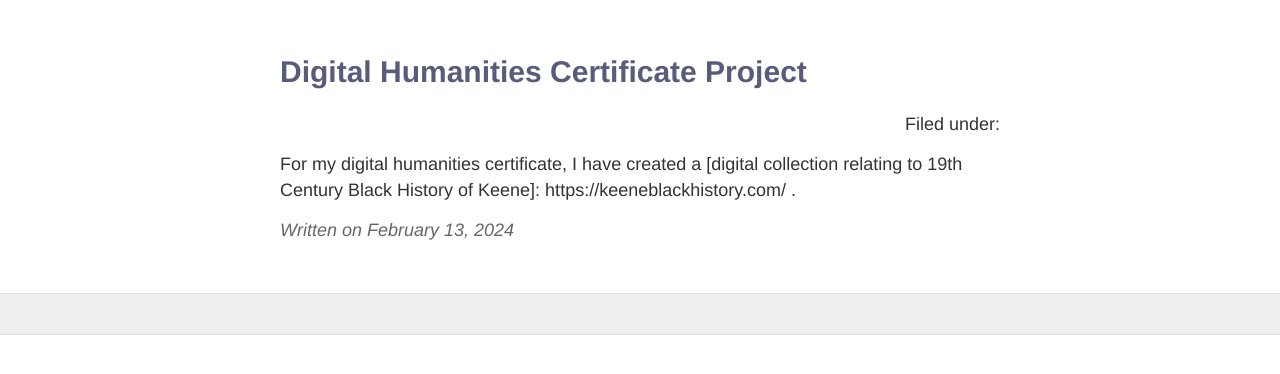
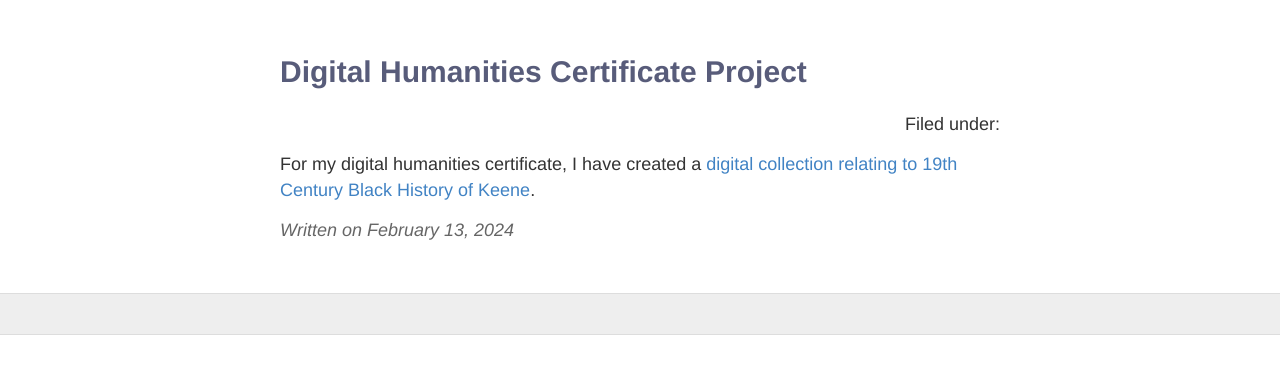
Before and after one commit to elliew1211/elliew1211.github.io, a Jekyll site: the page built from _posts/2024-02-13-Digital-Humanities-Certificate.md, in a window 1280 px wide, cut to the strip 158-532 px from the top of the page. Built offline with Jekyll 4.4.1, drawn with Linux system fonts in a browser that asks for light colours.

Commit message:
Update 2024-02-13-Digital-Humanities-Certificate.md

```diff
--- a/_posts/2024-02-13-Digital-Humanities-Certificate.md
+++ b/_posts/2024-02-13-Digital-Humanities-Certificate.md
@@ -3,4 +3,4 @@ layout: post
 title: Digital Humanities Certificate Project
 ---
 
-For my digital humanities certificate, I have created a [digital collection relating to 19th Century Black History of Keene]: https://keeneblackhistory.com/ .
+For my digital humanities certificate, I have created a [digital collection relating to 19th Century Black History of Keene](https://keeneblackhistory.com/).
```
